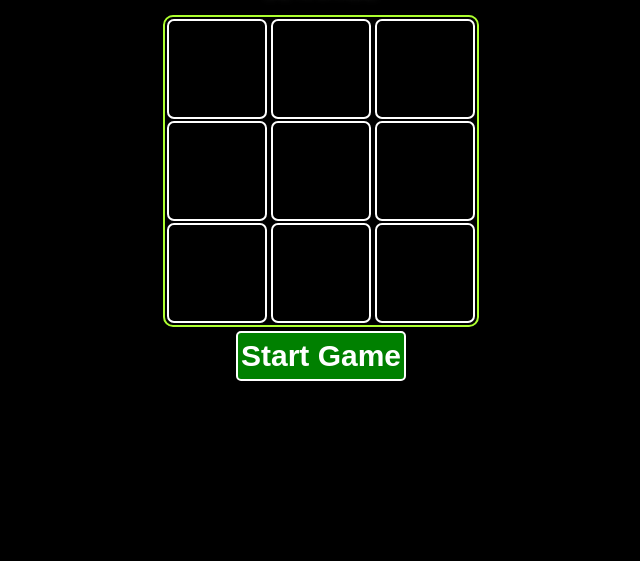
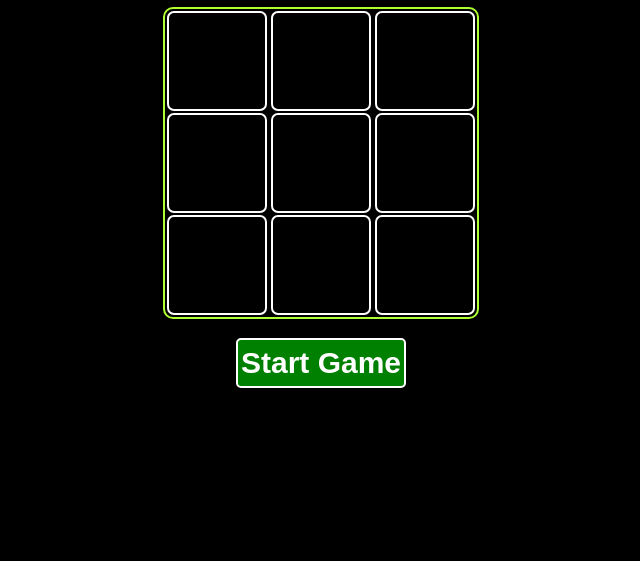
Before and after one commit to akshawop/tic-tac-toe, a plain HTML site: page index.html in a window 1280 px wide. Shown: the part 239-800 px from the top of the page, without its empty margins (319-959 px from the left). Drawn offline with Linux system fonts and the light colour scheme; a web font is replaced by a local one.

Commit message:
Added border box property and gave a bottom margin to the table

```diff
--- a/tic-tac-toe.css
+++ b/tic-tac-toe.css
@@ -4,6 +4,7 @@
  font-family: "Yusei Magic", sans-serif;
  font-weight: 400;
  font-style: normal;
+ box-sizing: border-box;
   }
 
 html, body {
@@ -44,6 +45,7 @@ table {
       border: solid greenyellow 2px;
       border-radius: 10px;
       display: inline-block;
+      margin-bottom: 15px;
   }
 
 .play {
```
